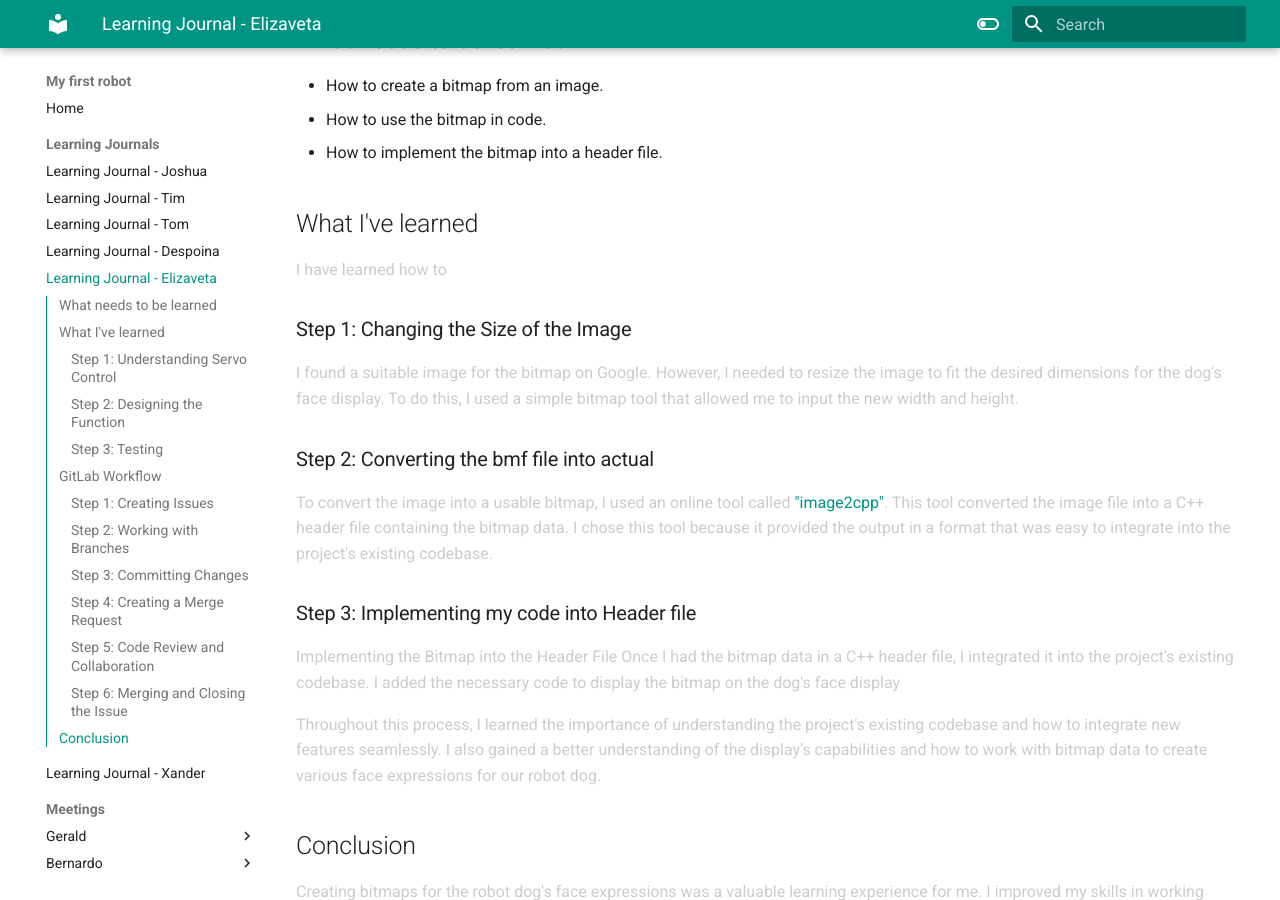
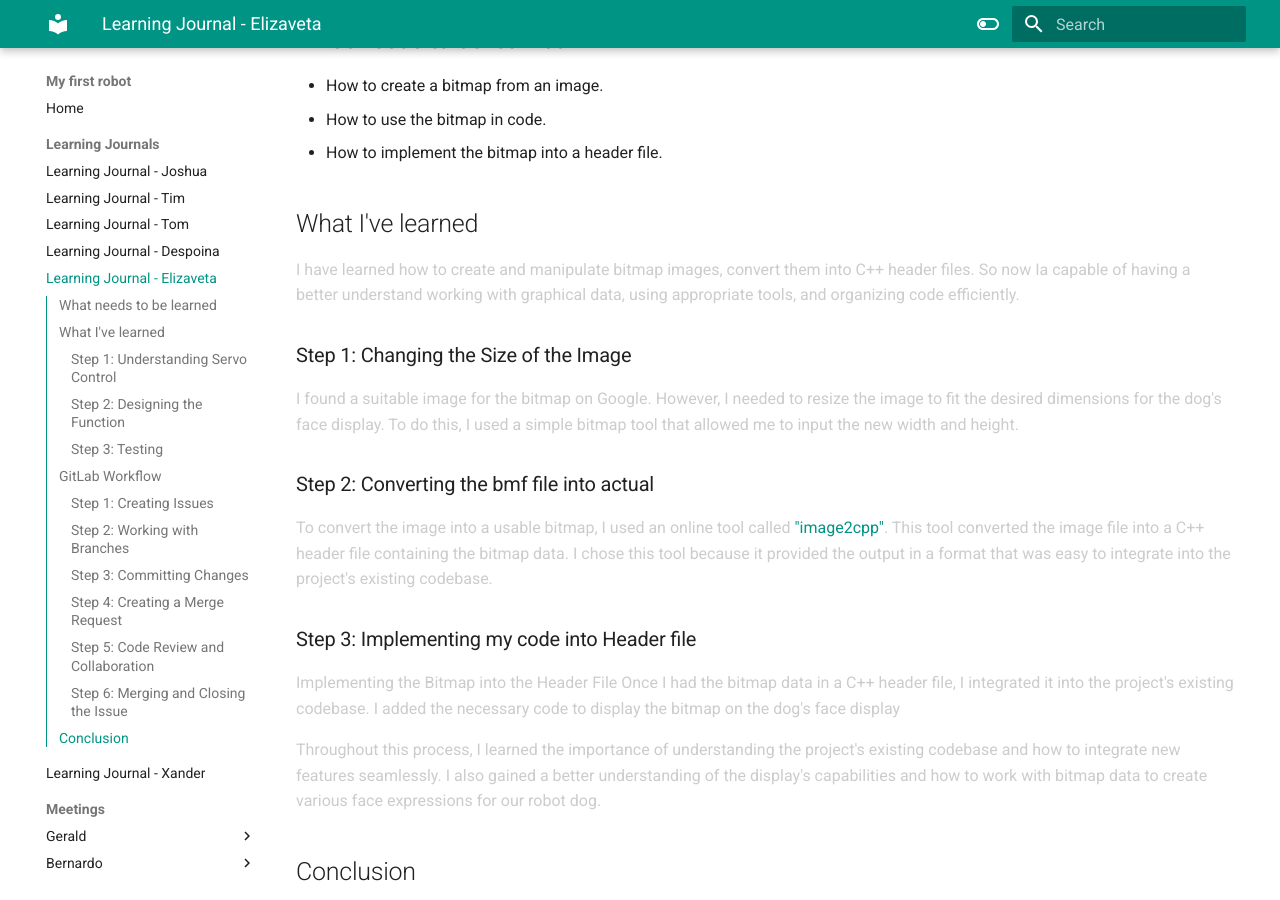
Before and after one commit to VioletHarmon2002/MyFirstRobot, an MkDocs documentation site: the page built from docs/Learning Journals/learning-journal-elizaveta.md, in a window 1280 px wide and 900 px high, scrolled down 2037 px. Built offline with MkDocs 1.6.1 and Material for MkDocs 9.7.7, drawn with Linux system fonts in a browser that asks for light colours.

Commit message:
learning story updates

```diff
--- a/docs/Learning Journals/learning-journal-elizaveta.md
+++ b/docs/Learning Journals/learning-journal-elizaveta.md
@@ -57,9 +57,7 @@ Implementing the `fall_right.h` file not only enhanced the functionality of our
 - How to implement the bitmap into a header file.
 
 ## What I've learned
-I have learned how to
-
-
+I have learned how to create and manipulate bitmap images, convert them into C++ header files. So now Ia capable of having a better understand working with graphical data, using appropriate tools, and organizing code efficiently.
 
 ### Step 1: Changing the Size of the Image
 
```
